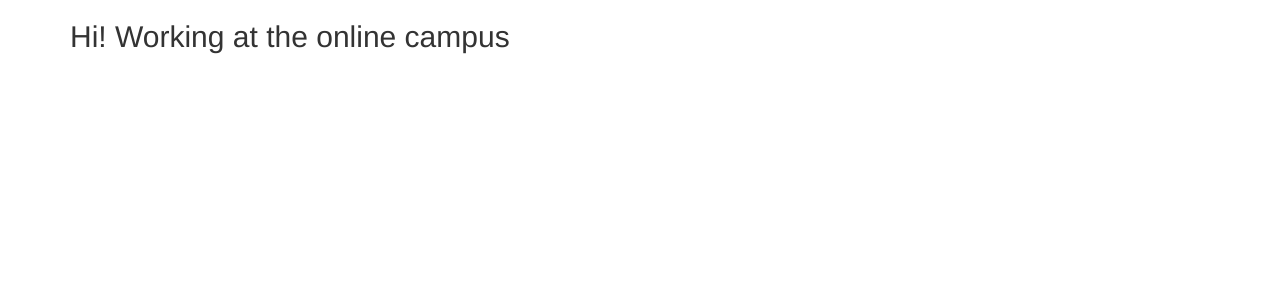
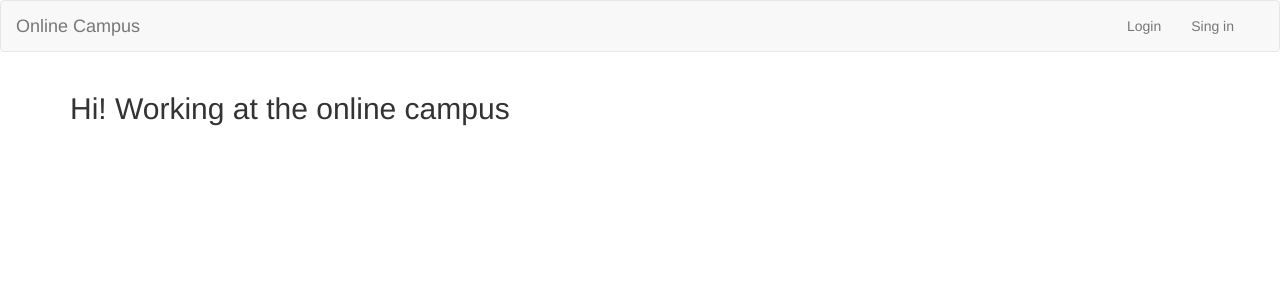
Before and after one commit to dariamuresan/online-campus, an Angular app: page / in a window 1280 px wide. Shown: the top 300 px of the page. Built offline with nearby package versions, Linux system fonts and the light colour scheme.

Commit message:
Navigation bar added.

```diff
--- a/src/app/app.component.html
+++ b/src/app/app.component.html
@@ -1,3 +1,5 @@
+<app-header></app-header>
+
 <div class="container">
   <div class="row">
     <div class="col-md-12">
--- a/src/app/app.module.ts
+++ b/src/app/app.module.ts
@@ -3,10 +3,12 @@ import { NgModule } from '@angular/core';
 
 import { AppRoutingModule } from './app-routing.module';
 import { AppComponent } from './app.component';
+import {HeaderComponent } from './header/header.component';
 
 @NgModule({
   declarations: [
-    AppComponent
+    AppComponent,
+    HeaderComponent
   ],
   imports: [
     BrowserModule,
--- /dev/null
+++ b/src/app/header/header.component.html
@@ -0,0 +1,14 @@
+<nav class="navbar navbar-default">
+    <div class="container-fluid">
+        <div class="navbar-header">
+            <a href="#" class="navbar-brand">Online Campus</a>
+        </div>
+
+        <div class="collapse navbar-collapse navbar-right">
+            <ul class="nav navbar-nav">
+                <li><a href="#">Login</a></li>
+                <li><a href="#">Sing in</a></li>
+            </ul>
+        </div>
+    </div>
+</nav>
```
Also changed, not shown: src/app/header/header.component.ts (added, +9 -0 lines).
